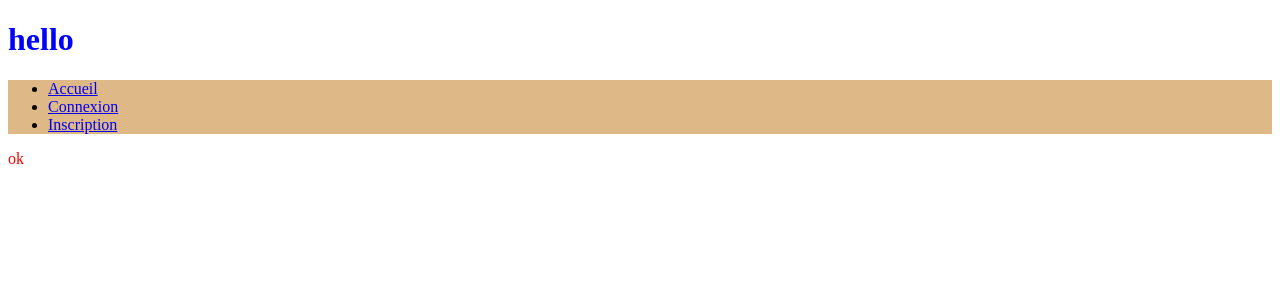
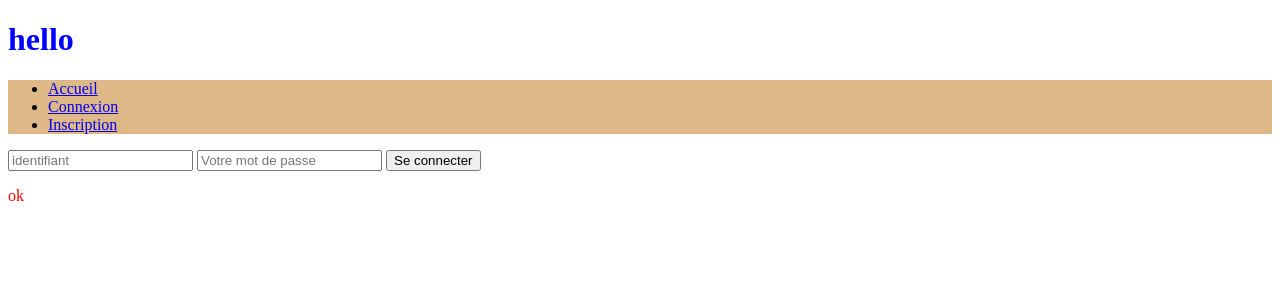
Before and after one commit to yannrdg/tiktok_life, a PHP site: page /pages/connexion.php in a window 1280 px wide. Shown: the top 300 px of the page. Run offline with PHP 8.4, Linux system fonts and the light colour scheme.

Commit message:
Création d'un formulaire de connexion
J'ai créé un formulaire de connexion dans le dossier briques/html qui va permettre à l'utilisateur de se connecter en rentrant soit son login soit son mail ainsi que son mot de passe.

```diff
--- /dev/null
+++ b/briques/html/formconnect.php
@@ -0,0 +1,5 @@
+<form action="../pages/connecter.php" method="post">
+    <input type="text" name="identifiant" placeholder="identifiant">
+    <input type="password" name="mdpconnect" placeholder="Votre mot de passe">
+    <input type="submit" name="btnConnect" value="Se connecter">
+</form>
--- a/pages/connexion.php
+++ b/pages/connexion.php
@@ -2,7 +2,5 @@
 $title = "Connexion";
 include '../briques/html/header.php';
 include '../briques/html/menu.php';
-?>
-
-<?php
+include '../briques/html/formconnect.php';
 include '../briques/html/footer.php';
--- a/pages/inscrire.php
+++ b/pages/inscrire.php
@@ -47,7 +47,8 @@ try
             echo "Il manque des informations";
         }
     }
-} catch(PPDOException $Exception)
+}
+catch(PPDOException $Exception)
 {
     echo 'Impossible de traiter les données. Erreur : '.$Exception->getMessage();
 }
```
